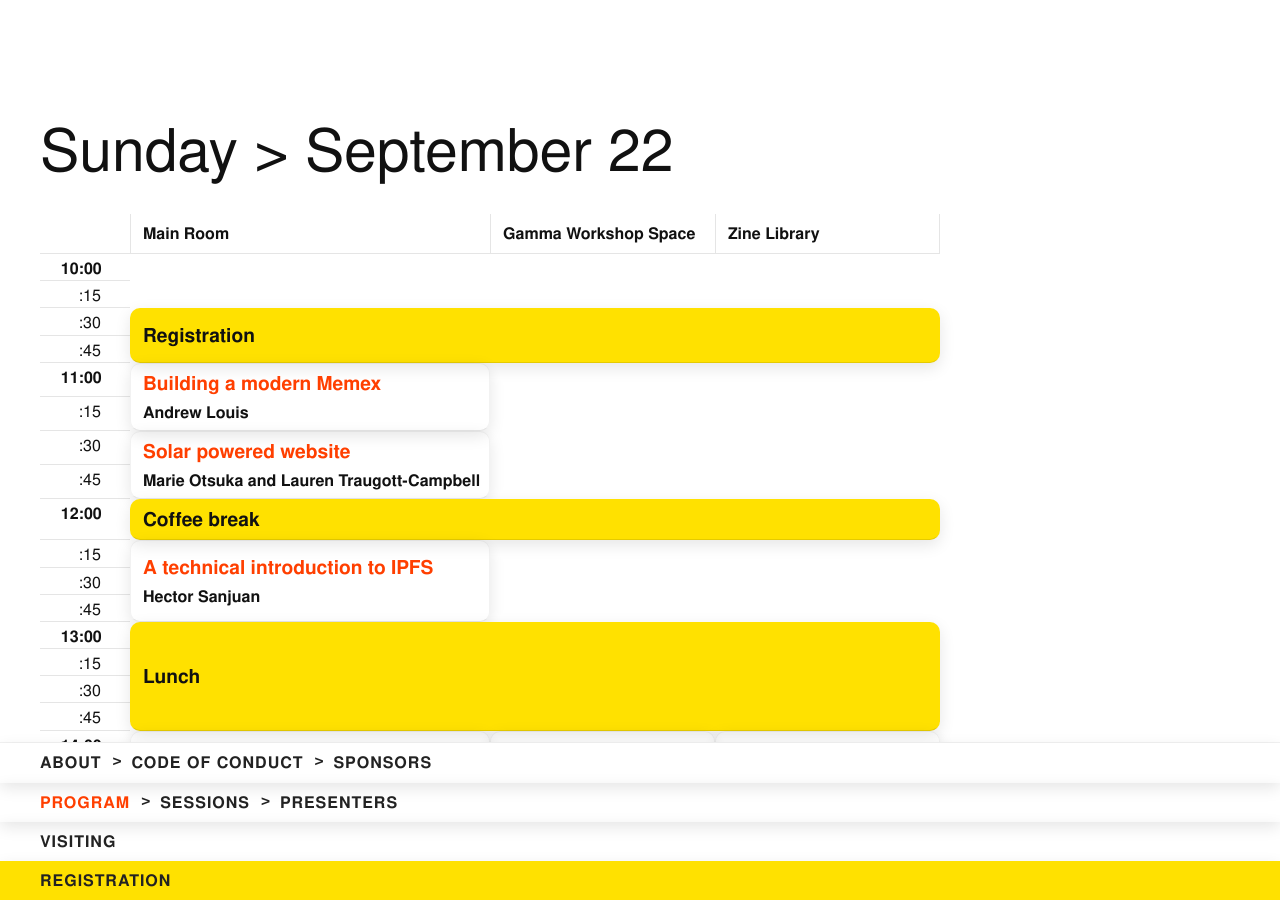
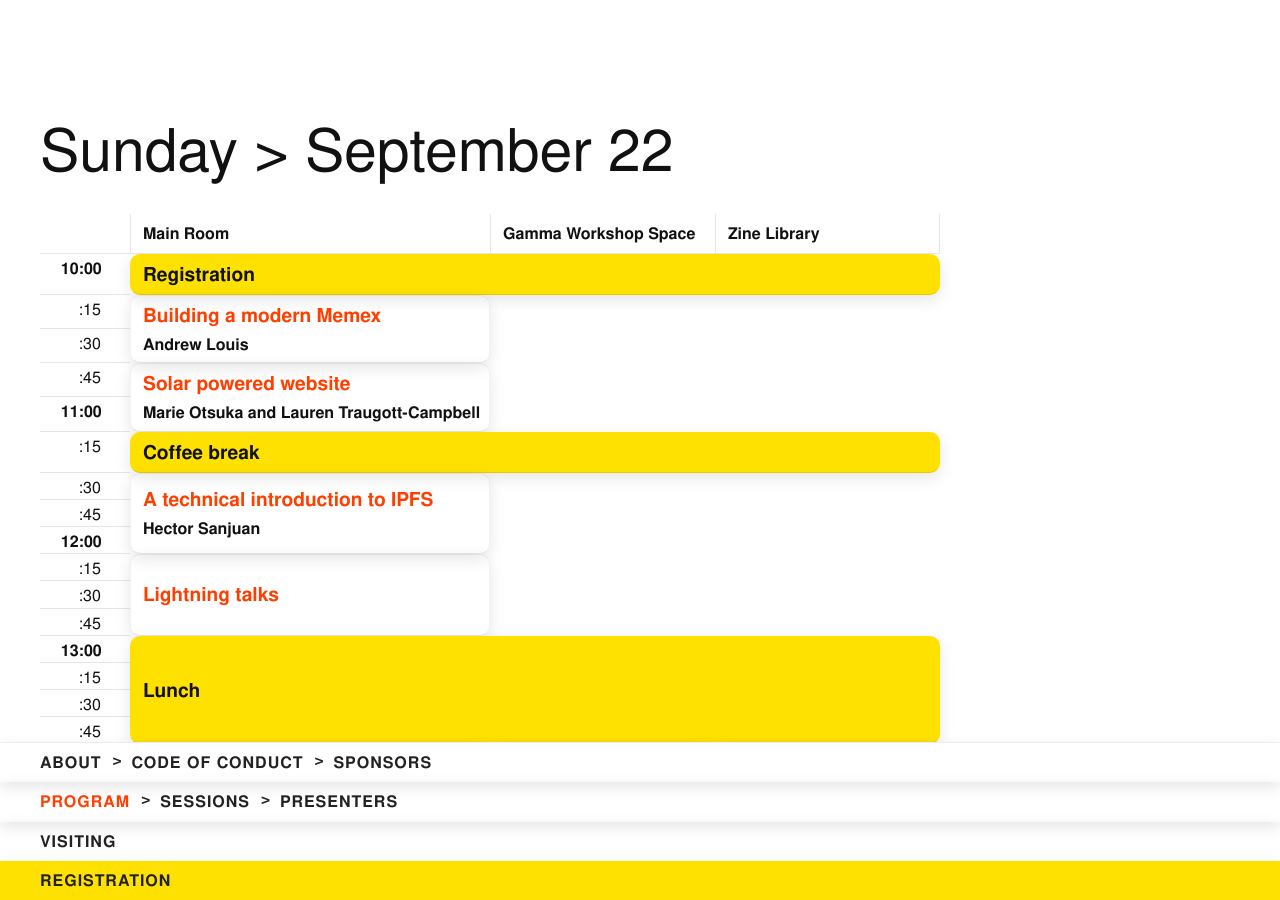
Before and after one commit to ournetworks/ournetworks.ca, a Jekyll site: the page built from program.md, in a window 1280 px wide and 900 px high, scrolled down 3321 px. Built offline with Jekyll 4.4.1, drawn with Linux system fonts in a browser that asks for light colours.

Commit message:
Adding more lighting talks

```diff
--- a/_data/sessions.yml
+++ b/_data/sessions.yml
@@ -714,3 +714,9 @@
     sessionType: "workshop"
     date: 2019-09-XX
     length: X
+
+  - sessionID: 19036
+    title: "Lightning talks"
+    sessionType: "lightning"
+    date: 2019-09-22
+    length: 0.75
--- a/program.md
+++ b/program.md
@@ -418,33 +418,35 @@ titleDisplay: "Program"
 <tr>
   <td>10</td>
   <td>:00</td>
+  <td colspan="3" rowspan="1" class="session-block session-{% include session-type.html session-id=19990 %}">{% include session.html year=2019 session-id=19990 %}</td>
 </tr>
 <tr>
   <td></td>
   <td>:15</td>
+  <td colspan="1" rowspan="2" class="session-block session-{% include session-type.html session-id=19027 %}">{% include session.html year=2019 session-id=19027 %}</td>
 </tr>
 <tr>
   <td></td>
   <td>:30</td>
-  <td colspan="3" rowspan="2" class="session-block session-{% include session-type.html session-id=19990 %}">{% include session.html year=2019 session-id=19990 %}</td>
 </tr>
 <tr>
   <td></td>
   <td>:45</td>
+  <td colspan="1" rowspan="2" class="session-block session-{% include session-type.html session-id=19022 %}">{% include session.html year=2019 session-id=19022 %}</td>
 </tr>
 <tr>
   <td>11</td>
   <td>:00</td>
-  <td colspan="1" rowspan="2" class="session-block session-{% include session-type.html session-id=19027 %}">{% include session.html year=2019 session-id=19027 %}</td>
 </tr>
 <tr>
   <td></td>
   <td>:15</td>
+  <td colspan="3" rowspan="1" class="session-block session-{% include session-type.html session-id=19991 %}">{% include session.html year=2019 session-id=19991 %}</td>
 </tr>
 <tr>
   <td></td>
   <td>:30</td>
-  <td colspan="1" rowspan="2" class="session-block session-{% include session-type.html session-id=19022 %}">{% include session.html year=2019 session-id=19022 %}</td>
+  <td colspan="1" rowspan="3" class="session-block session-{% include session-type.html session-id=19008 %}">{% include session.html year=2019 session-id=19008 %}</td>
 </tr>
 <tr>
   <td></td>
@@ -453,12 +455,11 @@ titleDisplay: "Program"
 <tr>
   <td>12</td>
   <td>:00</td>
-  <td colspan="3" rowspan="1" class="session-block session-{% include session-type.html session-id=19991 %}">{% include session.html year=2019 session-id=19991 %}</td>
 </tr>
 <tr>
   <td></td>
   <td>:15</td>
-  <td colspan="1" rowspan="3" class="session-block session-{% include session-type.html session-id=19008 %}">{% include session.html year=2019 session-id=19008 %}</td>
+  <td colspan="1" rowspan="3" class="session-block session-{% include session-type.html session-id=19036 %}">{% include session.html year=2019 session-id=19036 %}</td>
 </tr>
 <tr>
   <td></td>
```
